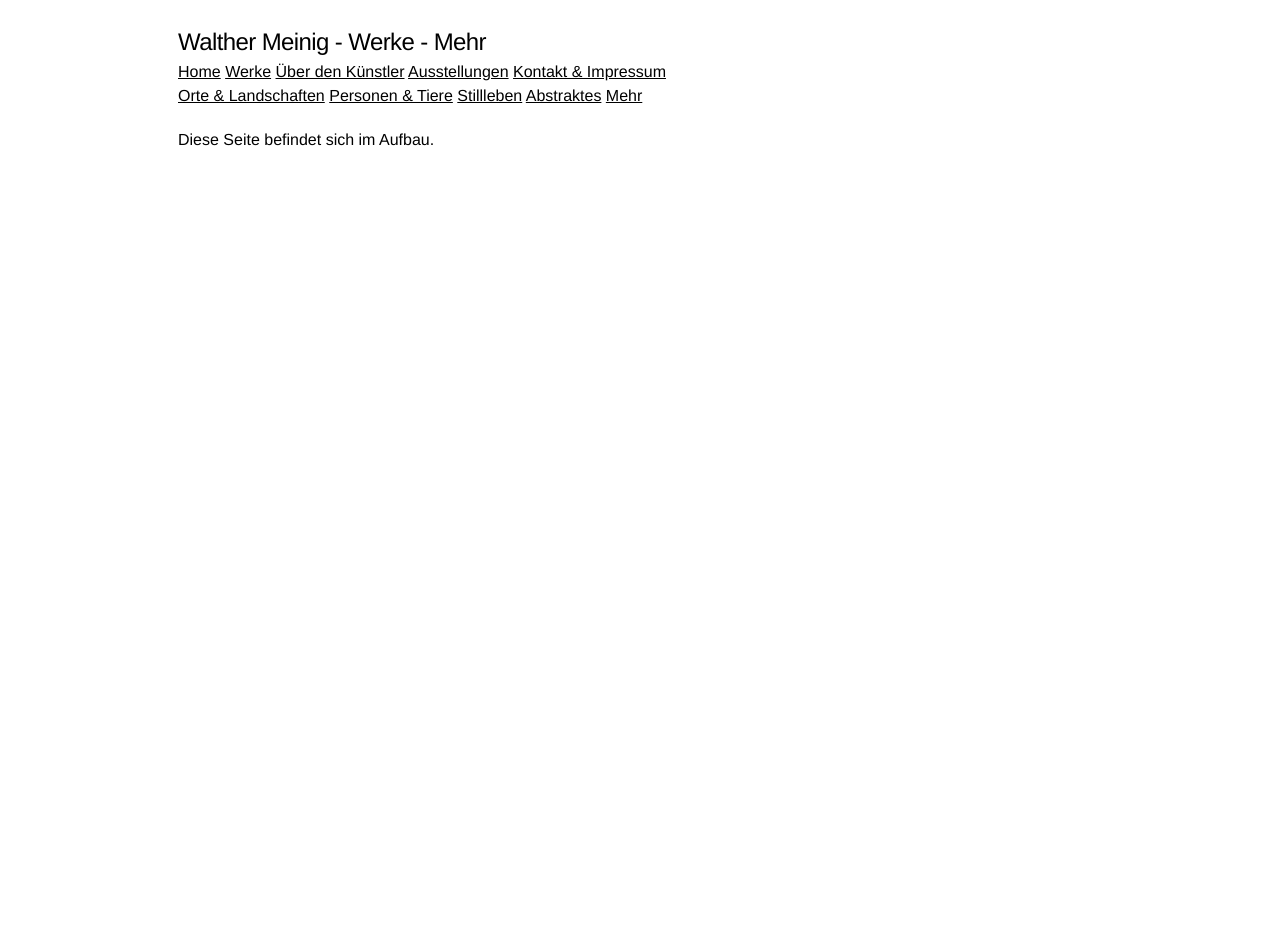
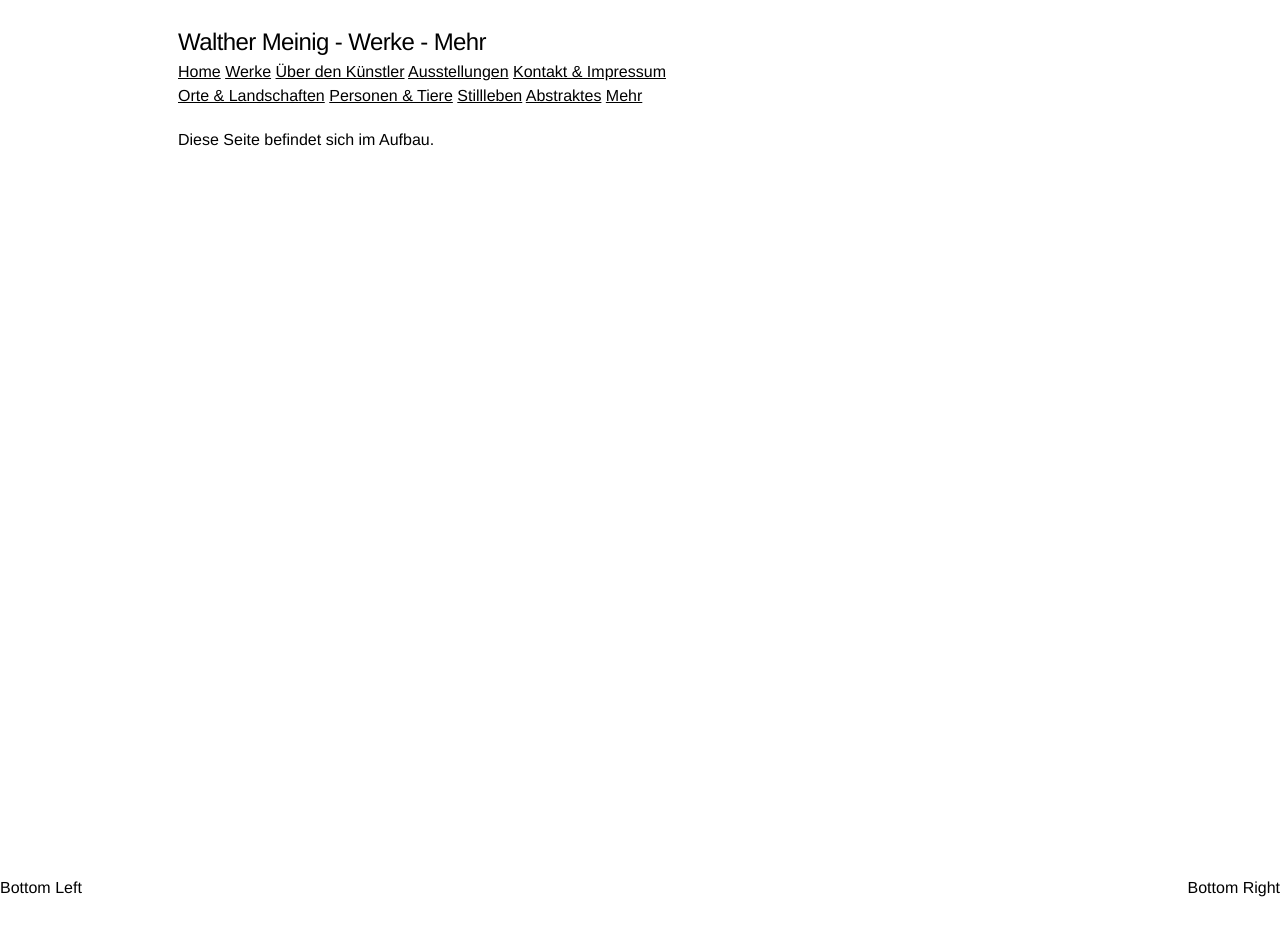
Before and after one commit to meinig-arts/meinig-arts.github.io, a Jekyll site: the page built from paintings_more.md, in a window 1280 px wide. Built offline with Jekyll 4.4.1, drawn with Linux system fonts in a browser that asks for light colours.

Commit message:
Test Bottom-Left and Bottom-Right divs

```diff
--- a/_layouts/paintings.html
+++ b/_layouts/paintings.html
@@ -17,5 +17,7 @@
         <div id="main">
             {{ content }}
         </div>
+        <div id="bottom-left">Bottom Left</div>
+        <div id="bottom-right">Bottom Right</div>
     </div>
 </body>
--- a/_sass/layout.scss
+++ b/_sass/layout.scss
@@ -26,7 +26,17 @@ body {
         "main"
 }
 
+#bottom-left {
+    position: absolute;
+    bottom: 0;
+    left: 0;
+}
 
+#bottom-right {
+    position: absolute;
+    bottom: 0;
+    right: 0;
+}
 
 @media only screen and (min-width: 800px) {
     #frame {
```
